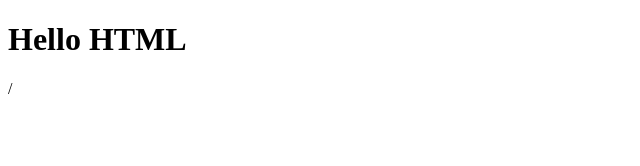
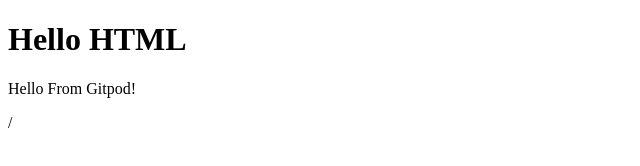
Before and after one commit to Mykola85/Hello-world, a plain HTML site: page index.html in a window 1280 px wide. Shown: the whole page, without its empty margins (0-640 px from the left). Drawn offline with Linux system fonts and the light colour scheme.

Commit message:
added paragraph

```diff
--- a/index.html
+++ b/index.html
@@ -5,5 +5,6 @@
  </head>
  <body>
     <h1>Hello HTML</h1>
+    <p>Hello From Gitpod!</p>
  </body>
  /<html>
```
